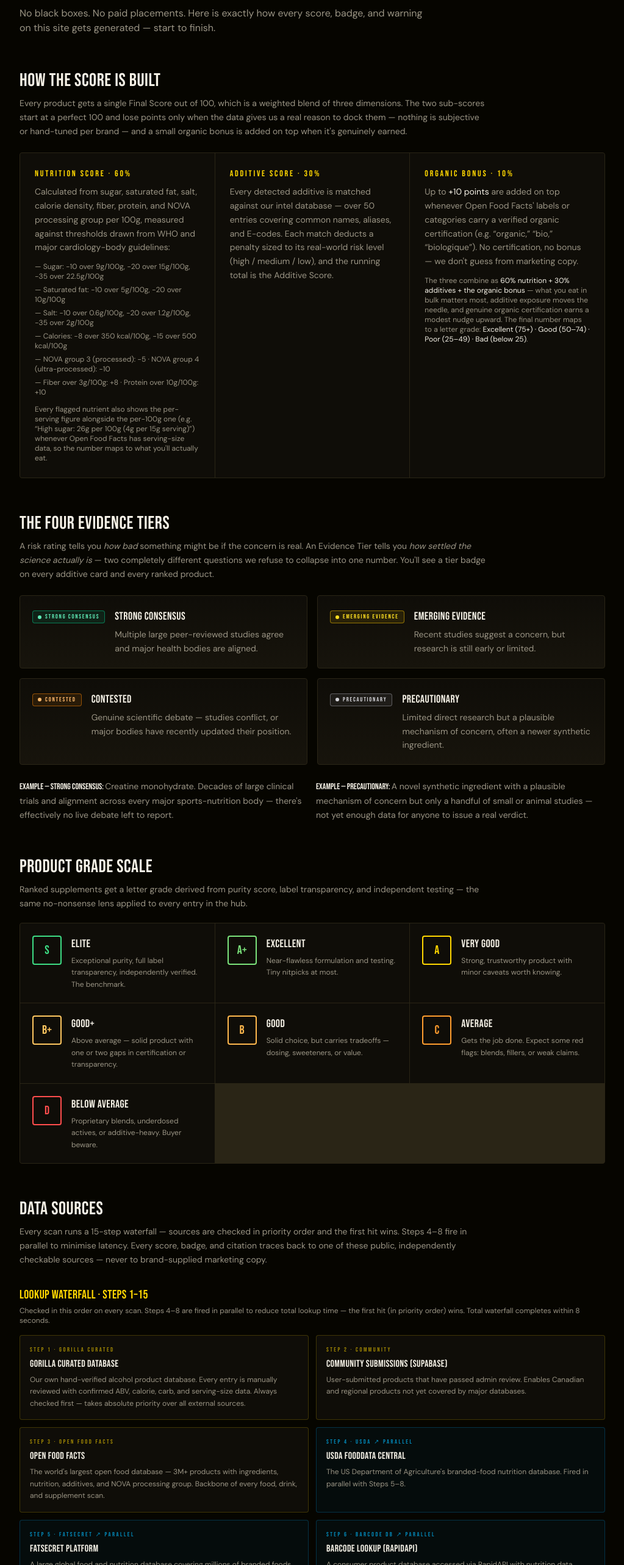
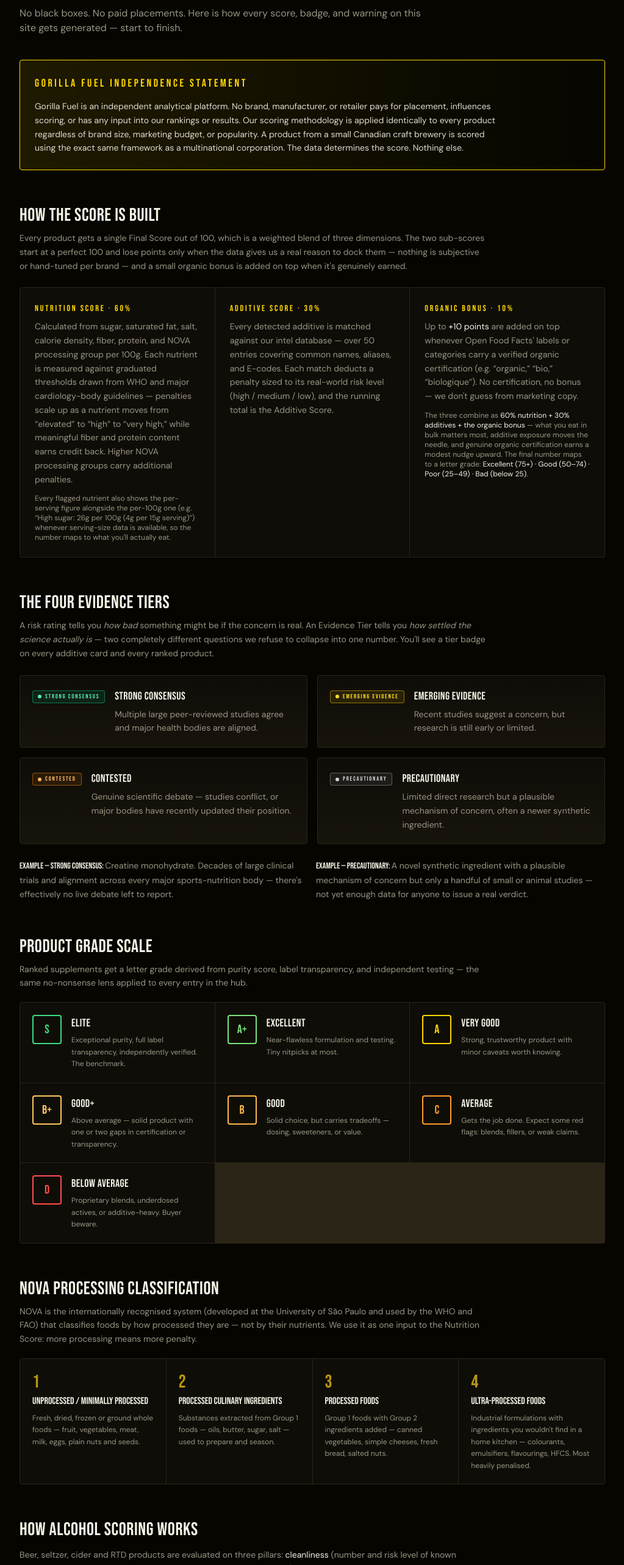
Before and after one commit to x7rshrvrk4-cpu/gorilla-fuel, a Next.js app: page /methodology in a window 1280 px wide. Shown: the part 234-2800 px from the top of the page at 61% size, without its empty margins (128-1151 px from the left). Built offline with nearby package versions, Linux system fonts and the light colour scheme; no server answers.

Commit message:
Methodology page: add independence statement, NOVA/alcohol/supplement sections; remove exact thresholds and waterfall internals

```diff
--- a/app/methodology/page.tsx
+++ b/app/methodology/page.tsx
@@ -11,23 +11,23 @@
 
 const TIERS: EvidenceTier[] = ["strong-consensus", "emerging-evidence", "contested", "precautionary"];
 
-const SOURCES: { name: string; description: string; badge?: string; parallel?: boolean }[] = [
+const SOURCES: { name: string; description: string; badge?: string }[] = [
   // ── Waterfall lookup order ─────────────────────────────────────────────────
-  { name: "Gorilla Curated Database", badge: "Step 1 · GORILLA CURATED", description: "Our own hand-verified alcohol product database. Every entry is manually reviewed with confirmed ABV, calorie, carb, and serving-size data. Always checked first — takes absolute priority over all external sources." },
-  { name: "Community Submissions (Supabase)", badge: "Step 2 · COMMUNITY", description: "User-submitted products that have passed admin review. Enables Canadian and regional products not yet covered by major databases." },
+  { name: "Gorilla Curated Database", badge: "Step 1 · GORILLA CURATED", description: "Our own hand-verified product database. Every entry is manually reviewed with confirmed nutrition and serving-size data. Checked first on every scan." },
+  { name: "Community Submissions", badge: "Step 2 · COMMUNITY", description: "User-submitted products that have passed admin review. Enables Canadian and regional products not yet covered by major databases." },
   { name: "Open Food Facts", badge: "Step 3 · OPEN FOOD FACTS", description: "The world's largest open food database — 3M+ products with ingredients, nutrition, additives, and NOVA processing group. Backbone of every food, drink, and supplement scan." },
-  { name: "USDA FoodData Central", badge: "Step 4 · USDA ↗ parallel", description: "The US Department of Agriculture's branded-food nutrition database. Fired in parallel with Steps 5–8.", parallel: true },
-  { name: "FatSecret Platform", badge: "Step 5 · FATSECRET ↗ parallel", description: "A large global food and nutrition database covering millions of branded foods. Accessed via OAuth 2.0. Requires FATSECRET_CLIENT_ID + FATSECRET_CLIENT_SECRET.", parallel: true },
-  { name: "Barcode Lookup (RapidAPI)", badge: "Step 6 · BARCODE DB ↗ parallel", description: "A consumer product database accessed via RapidAPI with nutrition data where available. Requires RAPIDAPI_KEY.", parallel: true },
-  { name: "NIH Dietary Supplement Label Database", badge: "Step 7 · NIH VERIFIED ↗ parallel", description: "The US National Institutes of Health's official registry of dietary supplement labels. No API key required. Returns serving size, supplement facts, and certifications (NSF, Informed Sport). Fired in parallel — displayed with a blue NIH VERIFIED government badge.", parallel: true },
-  { name: "UPCitemdb", badge: "Step 8 · UPC DATABASE ↗ parallel", description: "A free UPC product database (100 req/day trial tier) covering millions of consumer products. Returns name, brand, and category for identification when nutrition data is unavailable.", parallel: true },
-  { name: "Nutritionix Branded Food Database", badge: "Step 9 · NUTRITIONIX", description: "A large North American branded-food database with strong coverage of US grocery products. Requires NUTRITIONIX_APP_ID + NUTRITIONIX_APP_KEY." },
-  { name: "Open Beauty Facts", badge: "Step 10 · OPEN BEAUTY FACTS", description: "Open Food Facts' sister database for cosmetics and personal care — powers Cosmetics Mode with a purple BEAUTY PRODUCT banner when a barcode matches a non-food item." },
-  { name: "WineVybe Beer Database (RapidAPI)", badge: "Step 11 · WINEVYBE", description: "A beer and beverage barcode database via RapidAPI. Used for alcohol products when all food databases return no result. Requires RAPIDAPI_KEY." },
-  { name: "Wine Analyzer (RapidAPI)", badge: "Step 12 · WINE ANALYZER", description: "A wine-specific barcode lookup via RapidAPI. Used as a fallback after WineVybe for wine products. Requires RAPIDAPI_KEY." },
-  { name: "TTB COLA Cloud (US Government Alcohol Registry)", badge: "Step 13 · COLA VERIFIED", description: "The US Alcohol and Tobacco Tax and Trade Bureau's Certificate of Label Approval database. Every alcohol product sold in the US must be registered here. Free public API — displayed with a navy COLA VERIFIED government badge." },
-  { name: "Go-UPC Global Product Database", badge: "Step 14 · GO-UPC", description: "500M+ product records worldwide. Returns name, brand, image, and category when all nutrition-focused databases return no result. Requires GOUPC_API_KEY." },
-  { name: "Open Drug Facts", badge: "Step 15 · OPEN DRUG FACTS", description: "OTC drug and medication database from the same open-data infrastructure as Open Food Facts. Displayed with a blue MEDICATION banner and a healthcare disclaimer. Checked last in the waterfall." },
+  { name: "USDA FoodData Central", badge: "Step 4 · USDA", description: "The US Department of Agriculture's branded-food nutrition database." },
+  { name: "FatSecret Platform", badge: "Step 5 · FATSECRET", description: "A large global food and nutrition database covering millions of branded foods." },
+  { name: "Barcode Lookup", badge: "Step 6 · BARCODE DB", description: "A consumer product database with nutrition data where available." },
+  { name: "NIH Dietary Supplement Label Database", badge: "Step 7 · NIH VERIFIED", description: "The US National Institutes of Health's official registry of dietary supplement labels. Returns serving size, supplement facts, and certifications (NSF, Informed Sport) — displayed with a blue NIH VERIFIED government badge." },
+  { name: "UPCitemdb", badge: "Step 8 · UPC DATABASE", description: "A UPC product database covering millions of consumer products. Returns name, brand, and category for identification when nutrition data is unavailable." },
+  { name: "Nutritionix Branded Food Database", badge: "Step 9 · NUTRITIONIX", description: "A large North American branded-food database with strong coverage of US grocery products." },
+  { name: "Open Beauty Facts", badge: "Step 10 · OPEN BEAUTY FACTS", description: "Open Food Facts' sister database for cosmetics and personal care — powers Beauty Mode with a purple BEAUTY PRODUCT banner when a barcode matches a non-food item." },
+  { name: "WineVybe Beer Database", badge: "Step 11 · WINEVYBE", description: "A beer and beverage barcode database, used for alcohol products when food databases return no result." },
+  { name: "Wine Analyzer", badge: "Step 12 · WINE ANALYZER", description: "A wine-specific barcode lookup used for wine products." },
+  { name: "TTB COLA Cloud (US Government Alcohol Registry)", badge: "Step 13 · COLA VERIFIED", description: "The US Alcohol and Tobacco Tax and Trade Bureau's Certificate of Label Approval database. Every alcohol product sold in the US must be registered here — displayed with a navy COLA VERIFIED government badge." },
+  { name: "Go-UPC Global Product Database", badge: "Step 14 · GO-UPC", description: "500M+ product records worldwide. Returns name, brand, image, and category when nutrition-focused databases return no result." },
+  { name: "Open Drug Facts", badge: "Step 15 · OPEN DRUG FACTS", description: "OTC drug and medication database from the same open-data infrastructure as Open Food Facts. Displayed with a blue MEDICATION banner and a healthcare disclaimer." },
   // ── Scoring, safety, and research reference sources ────────────────────────
   { name: "Labdoor Testing Database", description: "Independent purity and label-accuracy benchmarks for supplements, referenced for context (Labdoor has no public API for live per-product lookups)." },
   { name: "Examine.com Research Database", description: "Curated, citation-backed summaries of what each common supplement ingredient does, its evidence strength, dose range, and safety considerations." },
@@ -48,10 +48,29 @@
           The <span className="text-gold">Methodology</span>.
         </h1>
         <p className="mt-4 text-muted">
-          No black boxes. No paid placements. Here is exactly how every score, badge,
+          No black boxes. No paid placements. Here is how every score, badge,
           and warning on this site gets generated — start to finish.
         </p>
       </div>
+
+      {/* INDEPENDENCE STATEMENT */}
+      <section className="mt-10">
+        <div className="rounded-sm border border-gold bg-gradient-to-r from-gold/10 to-transparent p-6">
+          <p className="font-display text-lg tracking-[0.2em] text-gold">
+            GORILLA FUEL INDEPENDENCE STATEMENT
+          </p>
+          <p className="mt-3 max-w-3xl text-sm leading-relaxed text-foreground/90">
+            Gorilla Fuel is an independent analytical platform. No brand,
+            manufacturer, or retailer pays for placement, influences scoring, or
+            has any input into our rankings or results. Our scoring methodology
+            is applied identically to every product regardless of brand size,
+            marketing budget, or popularity. A product from a small Canadian
+            craft brewery is scored using the exact same framework as a
+            multinational corporation. The data determines the score. Nothing
+            else.
+          </p>
+        </div>
+      </section>
 
       {/* THE SCORE */}
       <section className="mt-14">
@@ -68,21 +87,16 @@
             <p className="font-display text-sm uppercase tracking-[0.2em] text-gold">Nutrition Score · 60%</p>
             <p className="mt-2 text-sm leading-relaxed text-muted">
               Calculated from sugar, saturated fat, salt, calorie density, fiber, protein, and NOVA
-              processing group per 100g, measured against thresholds drawn from WHO and major
-              cardiology-body guidelines:
+              processing group per 100g. Each nutrient is measured against graduated thresholds
+              drawn from WHO and major cardiology-body guidelines — penalties scale up as a
+              nutrient moves from &ldquo;elevated&rdquo; to &ldquo;high&rdquo; to
+              &ldquo;very high,&rdquo; while meaningful fiber and protein content earns credit
+              back. Higher NOVA processing groups carry additional penalties.
             </p>
-            <ul className="mt-3 space-y-1.5 text-xs text-muted">
-              <li>— Sugar: −10 over 9g/100g, −20 over 15g/100g, −35 over 22.5g/100g</li>
-              <li>— Saturated fat: −10 over 5g/100g, −20 over 10g/100g</li>
-              <li>— Salt: −10 over 0.6g/100g, −20 over 1.2g/100g, −35 over 2g/100g</li>
-              <li>— Calories: −8 over 350 kcal/100g, −15 over 500 kcal/100g</li>
-              <li>— NOVA group 3 (processed): −5 · NOVA group 4 (ultra-processed): −10</li>
-              <li>— Fiber over 3g/100g: +8 · Protein over 10g/100g: +10</li>
-            </ul>
             <p className="mt-3 text-xs text-muted">
               Every flagged nutrient also shows the per-serving figure alongside the per-100g one
-              (e.g. &ldquo;High sugar: 26g per 100g (4g per 15g serving)&rdquo;) whenever Open Food
-              Facts has serving-size data, so the number maps to what you&apos;ll actually eat.
+              (e.g. &ldquo;High sugar: 26g per 100g (4g per 15g serving)&rdquo;) whenever
+              serving-size data is available, so the number maps to what you&apos;ll actually eat.
             </p>
           </div>
           <div className="bg-surface p-6">
@@ -174,22 +188,93 @@
         </div>
       </section>
 
+      {/* NOVA CLASSIFICATION */}
+      <section className="mt-14">
+        <h2 className="font-display text-3xl text-foreground">NOVA Processing Classification</h2>
+        <p className="mt-2 max-w-3xl text-sm leading-relaxed text-muted">
+          NOVA is the internationally recognised system (developed at the University of São
+          Paulo and used by the WHO and FAO) that classifies foods by how processed they
+          are — not by their nutrients. We use it as one input to the Nutrition Score:
+          more processing means more penalty.
+        </p>
+        <div className="mt-5 grid gap-px overflow-hidden rounded-sm border border-line bg-line sm:grid-cols-2 lg:grid-cols-4">
+          {[
+            { group: "1", title: "Unprocessed / Minimally Processed", body: "Fresh, dried, frozen or ground whole foods — fruit, vegetables, meat, milk, eggs, plain nuts and seeds." },
+            { group: "2", title: "Processed Culinary Ingredients", body: "Substances extracted from Group 1 foods — oils, butter, sugar, salt — used to prepare and season." },
+            { group: "3", title: "Processed Foods", body: "Group 1 foods with Group 2 ingredients added — canned vegetables, simple cheeses, fresh bread, salted nuts." },
+            { group: "4", title: "Ultra-Processed Foods", body: "Industrial formulations with ingredients you wouldn't find in a home kitchen — colourants, emulsifiers, flavourings, HFCS. Most heavily penalised." },
+          ].map((n) => (
+            <div key={n.group} className="bg-surface p-5">
+              <p className="font-display text-3xl text-gold-dim">{n.group}</p>
+              <p className="mt-1 font-display text-base leading-tight text-foreground">{n.title}</p>
+              <p className="mt-2 text-xs leading-relaxed text-muted">{n.body}</p>
+            </div>
+          ))}
+        </div>
+      </section>
+
+      {/* ALCOHOL SCORING */}
+      <section className="mt-14">
+        <h2 className="font-display text-3xl text-foreground">How Alcohol Scoring Works</h2>
+        <div className="mt-3 max-w-3xl space-y-3 text-sm leading-relaxed text-muted">
+          <p>
+            Beer, seltzer, cider and RTD products are evaluated on three pillars:{" "}
+            <span className="text-foreground">cleanliness</span> (number and risk level of
+            known additives — clarity agents, artificial sweeteners, sulphites, colourants),{" "}
+            <span className="text-foreground">calorie density</span> per serving, and{" "}
+            <span className="text-foreground">carbohydrate and sugar content</span> per
+            serving. The result is the 1–5 Gorilla Pour rating shown on every card.
+          </p>
+          <p>
+            Wines use a published weighted score —{" "}
+            <span className="text-foreground">sugar 40% · calorie density 30% · additives 30%</span>{" "}
+            — measured per standard 148mL pour (60mL for icewine, which is served as a
+            dessert wine). Dry wines naturally score highest. Ontario VQA wines are
+            identified with a dedicated badge but are scored with the identical framework
+            as every other wine.
+          </p>
+        </div>
+      </section>
+
+      {/* SUPPLEMENT RANKINGS */}
+      <section className="mt-14">
+        <h2 className="font-display text-3xl text-foreground">How Supplement Rankings Work</h2>
+        <div className="mt-3 max-w-3xl space-y-3 text-sm leading-relaxed text-muted">
+          <p>
+            Every ranked supplement is evaluated on four pillars:{" "}
+            <span className="text-foreground">purity</span> (label accuracy, contaminant
+            risk, and filler content), <span className="text-foreground">independent
+            third-party testing</span> (NSF Certified for Sport, Informed Sport, USP and
+            comparable programs — manufacturer self-testing doesn&apos;t count),{" "}
+            <span className="text-foreground">certifications and transparency</span>{" "}
+            (full-disclosure labels beat proprietary blends, every time), and{" "}
+            <span className="text-foreground">value</span> (price per effective serving,
+            not price per tub). Those pillars combine into the S-through-D letter grade
+            shown above.
+          </p>
+          <p>
+            Where claims are involved, each product also carries an Evidence Tier badge so
+            you can see how settled the science is on its category — a perfectly pure
+            product in a contested category will say so.
+          </p>
+        </div>
+      </section>
+
       {/* DATA SOURCES */}
       <section className="mt-14">
         <h2 className="font-display text-3xl text-foreground">Data Sources</h2>
         <p className="mt-2 max-w-3xl text-sm leading-relaxed text-muted">
-          Every scan runs a 15-step waterfall — sources are checked in priority order and
-          the first hit wins. Steps 4–8 fire in parallel to minimise latency.
-          Every score, badge, and citation traces back to one of these public,
-          independently checkable sources — never to brand-supplied marketing copy.
+          Every scan checks 15 data sources in priority order. Every score, badge,
+          and citation traces back to one of these public, independently checkable
+          sources — never to brand-supplied marketing copy.
         </p>
 
-        <h3 className="mt-8 font-display text-xl text-gold">Lookup Waterfall · Steps 1–15</h3>
-        <p className="mt-1 text-xs text-muted">Checked in this order on every scan. Steps 4–8 are fired in parallel to reduce total lookup time — the first hit (in priority order) wins. Total waterfall completes within 8 seconds.</p>
+        <h3 className="mt-8 font-display text-xl text-gold">Lookup Sources · Steps 1–15</h3>
+        <p className="mt-1 text-xs text-muted">Checked in this priority order on every scan.</p>
         <div className="mt-4 grid gap-3 sm:grid-cols-2">
           {SOURCES.filter((s) => s.badge).map((s) => (
-            <div key={s.name} className={`rounded-sm border p-4 ${s.parallel ? "border-sky-500/25 bg-sky-500/5" : "border-gold/20 bg-surface"}`}>
-              <p className={`font-display text-[10px] uppercase tracking-[0.25em] ${s.parallel ? "text-sky-400/70" : "text-gold/60"}`}>{s.badge}</p>
+            <div key={s.name} className="rounded-sm border border-gold/20 bg-surface p-4">
+              <p className="font-display text-[10px] uppercase tracking-[0.25em] text-gold/60">{s.badge}</p>
               <p className="mt-1 font-display text-base tracking-wide text-foreground">{s.name}</p>
               <p className="mt-1 text-xs leading-relaxed text-muted">{s.description}</p>
             </div>
```
